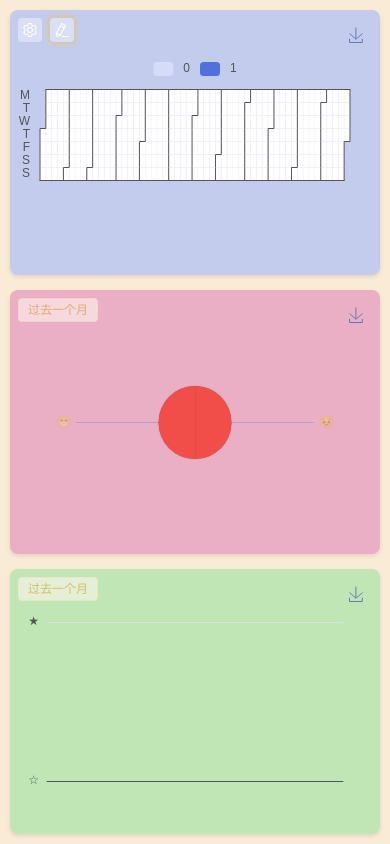
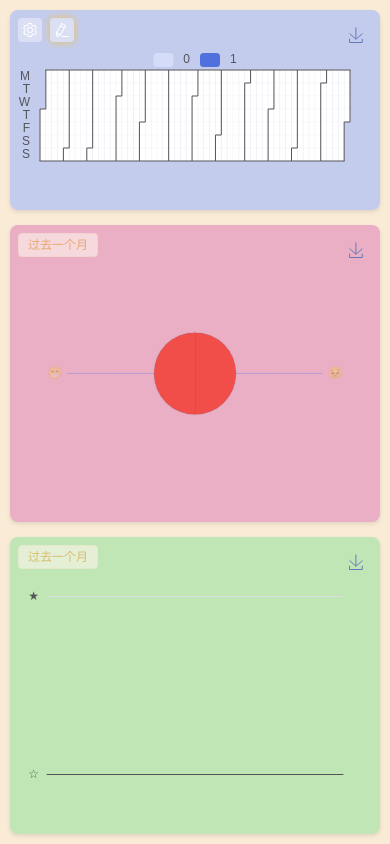
Before and after one commit to XiaoTouN/up-record, a Vue app: page /#/done in a window 390 px wide. Built offline with nearby package versions, Linux system fonts and the light colour scheme.

Commit message:
feat: 更换页面图标

```diff
--- a/index.html
+++ b/index.html
@@ -2,7 +2,7 @@
 <html lang="">
   <head>
     <meta charset="UTF-8">
-    <link rel="icon" href="/favicon.ico">
+    <link rel="icon" href="/favicon.svg">
     <meta name="viewport" content="width=device-width, initial-scale=1.0">
     <link rel="stylesheet" href="/src/style/main.css">
     <title>UpRecord</title>
--- a/src/views/DoneView.vue
+++ b/src/views/DoneView.vue
@@ -30,13 +30,13 @@ import LineStatistics from '@/components/done/LineStatistics.vue'
   }
 
   @media (max-width: 767px) {
-    grid-template-rows: 1fr 1fr 1fr;
+    grid-template-rows: 1fr 5fr 5fr;
     grid-template-columns: 1fr;
     gap: 15px;
     padding: 10px;
     //pointer-events: none;
 
-    >* {
+    > * {
       width: 100%;
       min-height: 200px;
     }
```
Also changed, not shown: public/favicon.svg (added), 1 other file (tests, documents, lock files or other folders).
